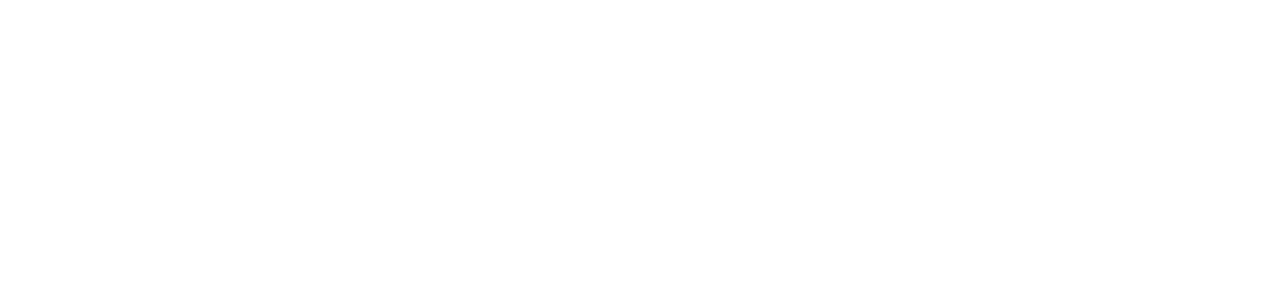
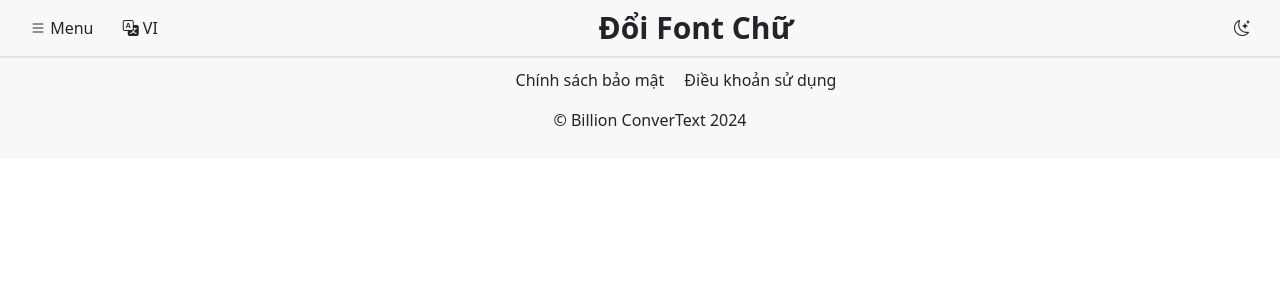
Before and after one commit to ducchinh123/convert-text-billions, a Vue app: page / in a window 1280 px wide. Shown: the top 300 px of the page. Built offline with nearby package versions, Linux system fonts and the light colour scheme.

Commit message:
base project

```diff
--- a/package.json
+++ b/package.json
@@ -9,8 +9,9 @@
     "preview": "vite preview"
   },
   "dependencies": {
+    "bootstrap-icons": "^1.11.3",
     "vue": "^3.4.29",
-    "vue-router": "^4.3.3"
+    "vue-router": "^4.4.0"
   },
   "devDependencies": {
     "@vitejs/plugin-vue": "^5.0.5",
--- a/src/App.vue
+++ b/src/App.vue
@@ -1,4 +1,6 @@
+<script setup>
+
+</script>
 <template>
-  <div>
-  </div>
+<RouterView></RouterView>
 </template>
--- a/src/main.js
+++ b/src/main.js
@@ -1,5 +1,6 @@
 import './assets/bootstrap/css/bootstrap.min.css'
 import './assets/bootstrap/js/bootstrap.min.js'
+import 'bootstrap-icons/font/bootstrap-icons.css';
 import { createApp } from 'vue'
 import App from './App.vue'
 import router from './router'
@@ -8,4 +9,5 @@
 
 app.use(router)
 
+
 app.mount('#app')
--- a/src/router/index.js
+++ b/src/router/index.js
@@ -1,5 +1,5 @@
 import { createRouter, createWebHistory } from 'vue-router'
-import AppVue from '../App.vue'
+import IndexVue from '@/views/IndexVue.vue'
 
 const router = createRouter({
   history: createWebHistory(import.meta.env.BASE_URL),
@@ -7,7 +7,7 @@
     {
       path: '/',
       name: 'home',
-      component: AppVue
+      component: IndexVue
     }
   ]
 })
--- /dev/null
+++ b/src/views/IndexVue.vue
@@ -0,0 +1,11 @@
+<script setup>
+import TheHeader from './TheHeader.vue';
+import TheFooter from './TheFooter.vue';
+</script>
+<template>
+        <div>
+                <TheHeader></TheHeader>
+                <main><RouterView></RouterView></main>
+                <TheFooter></TheFooter>
+        </div>
+</template>
--- /dev/null
+++ b/src/views/TheFooter.vue
@@ -0,0 +1,42 @@
+<script setup>
+import { RouterLink } from "vue-router";
+</script>
+<template>
+  <div id="footer">
+    <div>
+      <ul>
+        <li><RouterLink to="">Chính sách bảo mật</RouterLink></li>
+        <li><RouterLink to="">Điều khoản sử dụng</RouterLink></li>
+      </ul>
+      <p class="copyright">© Billion ConverText 2024</p>
+    </div>
+  </div>
+</template>
+
+<style>
+#footer {
+  border-top: 1px solid #e2e3e5;
+  background-color: #f8f8f8;
+  padding: 10px 0;
+  text-align: center;
+}
+
+#footer div {
+  margin-left: 20px;
+}
+
+#footer ul li {
+  list-style: none;
+  display: inline-block;
+  margin-left: 20px;
+}
+
+#footer ul li:hover a {
+  text-decoration: underline;
+}
+
+#footer ul li a {
+  color: inherit;
+  text-decoration: none;
+}
+</style>
--- /dev/null
+++ b/src/views/TheHeader.vue
@@ -0,0 +1,52 @@
+<template>
+    <div id="header" class="d-flex justify-content-between align-items-center">
+        <div class="header-item menu"><label for=""><i class="bi bi-list"></i> Menu</label> <label for=""><i class="bi bi-translate"></i> <span>VI</span></label></div>
+        <div class="header-item text-logo"><h1 class="text-lg">Đổi Font Chữ</h1></div>
+        <div class="header-item dark-mode"><label for=""><i class="bi bi-moon-stars"></i></label></div>
+    </div>
+</template>
+
+<style scoped>
+    #header {
+        background-color: #F8F8F8;
+        padding: 10px 0;
+        border-bottom: 1px solid #E2E3E5;
+    }
+
+    #header .header-item h1 {
+        font-size: 1.875rem;
+        font-weight: 700;
+        margin-bottom: 0;
+    }
+
+    #header .header-item:first-child{
+        padding-left: 30px;
+    }
+
+    #header .header-item:last-child{
+        padding-right: 30px;
+    }
+
+    #header .header-item:last-child label{
+        cursor: pointer;
+    }
+
+    #header .header-item:first-child label:last-child{
+        margin-left: 25px;
+    }
+
+    #header .header-item:first-child label:first-child, label:last-child:hover {
+        cursor: pointer;
+    }
+
+    @media screen and (max-width: 431px) {
+        .text-lg {
+            font-size: 1.125rem !important;
+            margin-bottom: 0;
+        }
+
+        #header .header-item:first-child label:last-child{
+            display: none;
+        }
+    }
+</style>
```
Also changed, not shown: 4196 other files (tests, documents, lock files or other folders).
